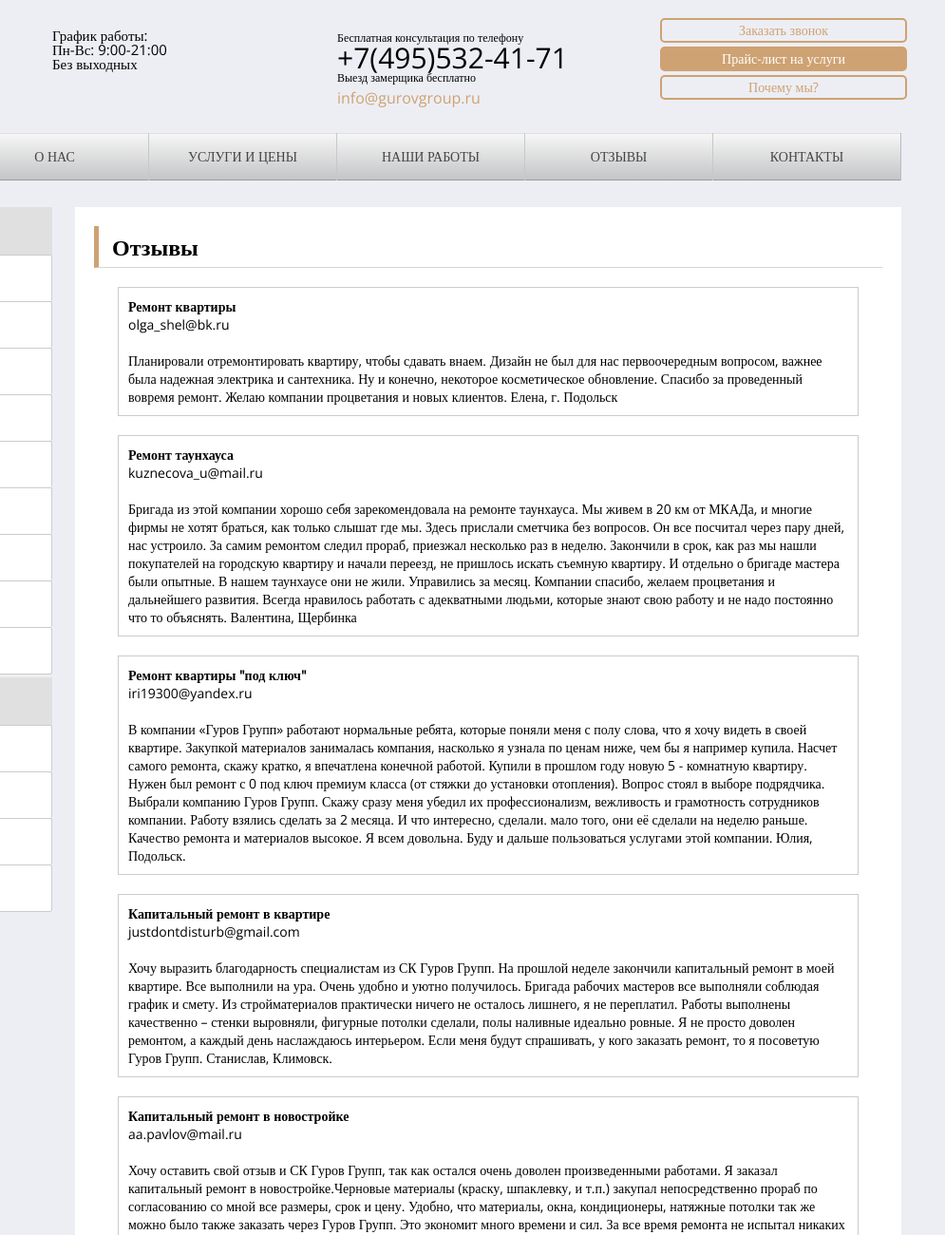
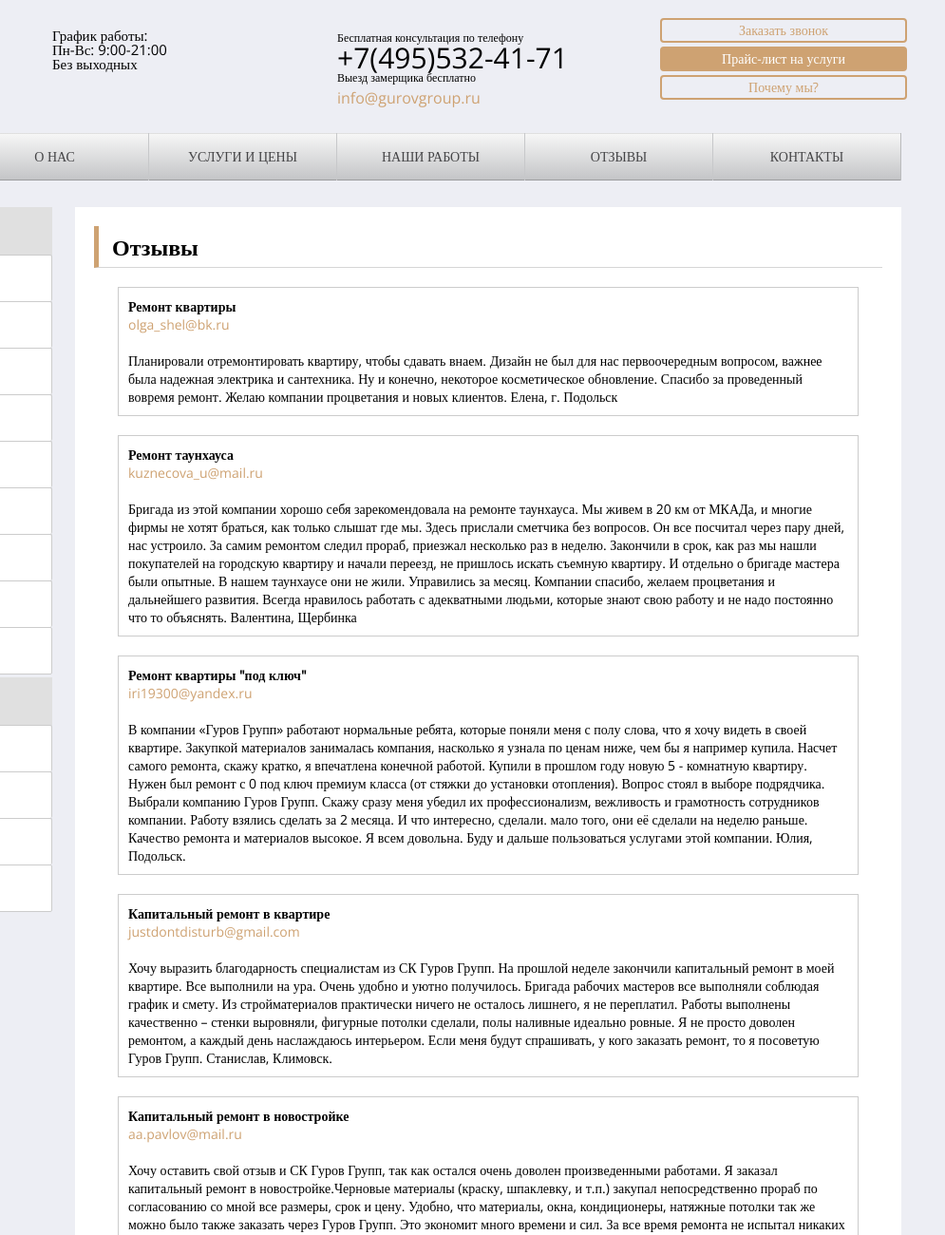
Before and after one commit to ZenkiOo/GUROV-v.1, a plain HTML site: page feedback.html in a window 1280 px wide. Shown: the top 1300 px of the page at 95% size, 285-1280 px from the left. Drawn offline with nearby package versions, Linux system fonts and the light colour scheme.

Commit message:
feedback changes + CSS

```diff
--- a/feedback.html
+++ b/feedback.html
@@ -215,32 +215,30 @@
   <div class="column">
         <div class = "title_default">Отзывы</div>
     <div class="fb_frame"><div class="fb_cont"><div class="p_bold">Ремонт квартиры</div>
-        olga_shel@bk.ru<br><br>
+    <a class="mail_link_all" href="mailto:olga_shel@bk.ru"> olga_shel@bk.ru</a><br><br>
 
         Планировали отремонтировать квартиру, чтобы сдавать внаем. Дизайн не был для нас первоочередным вопросом, важнее была надежная электрика и сантехника. Ну и конечно, некоторое косметическое обновление. Спасибо за проведенный вовремя ремонт. Желаю компании процветания и новых клиентов. Елена, г. Подольск
       </div>
     </div>
     <div class="fb_frame"><div class="fb_cont"><div class="p_bold">Ремонт таунхауса</div>
-      kuznecova_u@mail.ru<br><br>
+    <a class="mail_link_all" href="mailto:kuznecova_u@mail.ru">kuznecova_u@mail.ru</a><br><br>
 
       Бригада из этой компании хорошо себя зарекомендовала на ремонте таунхауса. Мы живем в 20 км от МКАДа, и многие фирмы не хотят браться, как только слышат где мы. Здесь прислали сметчика без вопросов. Он все посчитал через пару дней, нас устроило. За самим ремонтом следил прораб, приезжал несколько раз в неделю. Закончили в срок, как раз мы нашли покупателей на городскую квартиру и начали переезд, не пришлось искать съемную квартиру. И отдельно о бригаде мастера были опытные. В нашем таунхаусе они не жили. Управились за месяц. Компании спасибо, желаем процветания и дальнейшего развития. Всегда нравилось работать с адекватными людьми, которые знают свою работу и не надо постоянно что то объяснять. Валентина, Щербинка</div>
     </div>
     <div class="fb_frame"><div class="fb_cont"><div class="p_bold">Ремонт квартиры "под ключ"</div>
-    iri19300@yandex.ru<br><br>
+    <a class="mail_link_all" href="mailto:iri19300@yandex.ru">iri19300@yandex.ru</a><br><br>
 
     В компании «Гуров Групп» работают нормальные ребята, которые поняли меня с полу слова, что я хочу видеть в своей квартире. Закупкой материалов занималась компания, насколько я узнала по ценам ниже, чем бы я например купила. Насчет самого ремонта, скажу кратко, я впечатлена конечной работой. Купили в прошлом году новую 5 - комнатную квартиру. Нужен был ремонт с 0 под ключ премиум класса (от стяжки до установки отопления). Вопрос стоял в выборе подрядчика. Выбрали компанию Гуров Групп. Скажу сразу меня убедил их профессионализм, вежливость и грамотность сотрудников компании. Работу взялись сделать за 2 месяца. И что интересно, сделали. мало того, они её сделали на неделю раньше. Качество ремонта и материалов высокое. Я всем довольна. Буду и дальше пользоваться услугами этой компании. Юлия, Подольск.  </div>
     </div>
     <div class="fb_frame"><div class="fb_cont"><div class="p_bold">Капитальный ремонт в квартире</div>
-  justdontdisturb@gmail.com<br><br>
+    <a class="mail_link_all" href="mailto:justdontdisturb@gmail.com">justdontdisturb@gmail.com</a><br><br>
 
   Хочу выразить благодарность специалистам из СК Гуров Групп. На прошлой неделе закончили капитальный ремонт в моей квартире. Все выполнили на ура. Очень удобно и уютно получилось. Бригада рабочих мастеров все выполняли соблюдая график и смету. Из стройматериалов практически ничего не осталось лишнего, я не переплатил. Работы выполнены качественно – стенки выровняли, фигурные потолки сделали, полы наливные идеально ровные. Я не просто доволен ремонтом, а каждый день наслаждаюсь интерьером. Если меня будут спрашивать, у кого заказать ремонт, то я посоветую Гуров Групп. Станислав, Климовск.</div>
     </div>
     <div class="fb_frame"><div class="fb_cont"><div class="p_bold">Капитальный ремонт в новостройке</div>
-  aa.pavlov@mail.ru<br><br>
+    <a class="mail_link_all" href="mailto:aa.pavlov@mail.ru">aa.pavlov@mail.ru</a><br><br>
 
   Хочу оставить свой отзыв и СК Гуров Групп, так как остался очень доволен произведенными работами. Я заказал капитальный ремонт в новостройке.Черновые материалы (краску, шпаклевку, и т.п.) закупал непосредственно прораб по согласованию со мной все размеры, срок и цену. Удобно, что материалы, окна, кондиционеры, натяжные потолки так же можно было также заказать через Гуров Групп. Это экономит много времени и сил. За все время ремонта не испытал никаких негативных эмоций. Все замечательно и со стилем! Видно что ребята ХОТЯТ и УМЕЮТ работать. Очень рекомендую! Вам удачи, Вы молодцы! Александр, Подольск.</div>
-
-
    </div>
   </div>
 </div>
--- a/mainCss.css
+++ b/mainCss.css
@@ -164,7 +164,7 @@ ul {
     text-decoration: none;
     color: #CEA272;
     border: 2px solid #CEA272;
-    border-radius: 5px;
+    border-radius: 4px;
     text-align: center;
     width: 100%;
     font-weight: 400;
@@ -741,7 +741,7 @@ table {
 
 */
 .contacts_cont {
-    font-size: 30px;
+    font-size: 14px;
 }
 .contacts_column {
     padding: 25px;
@@ -1225,6 +1225,13 @@ table {
     color: #fff;
 
 }
+.my_color {
+    color: #CEA272;
+}
+.mail_link_all {
+    text-decoration: none;
+    color: #CEA272;
+}
 
 
 
@@ -1487,5 +1494,8 @@ table {
         max-width: 100%;
         height: 340px;
     }
+    .contacts_cont {
+        font-size: 30px;
+    }
 
 }
```
Lines whose indentation alone changed are shown as unchanged.
